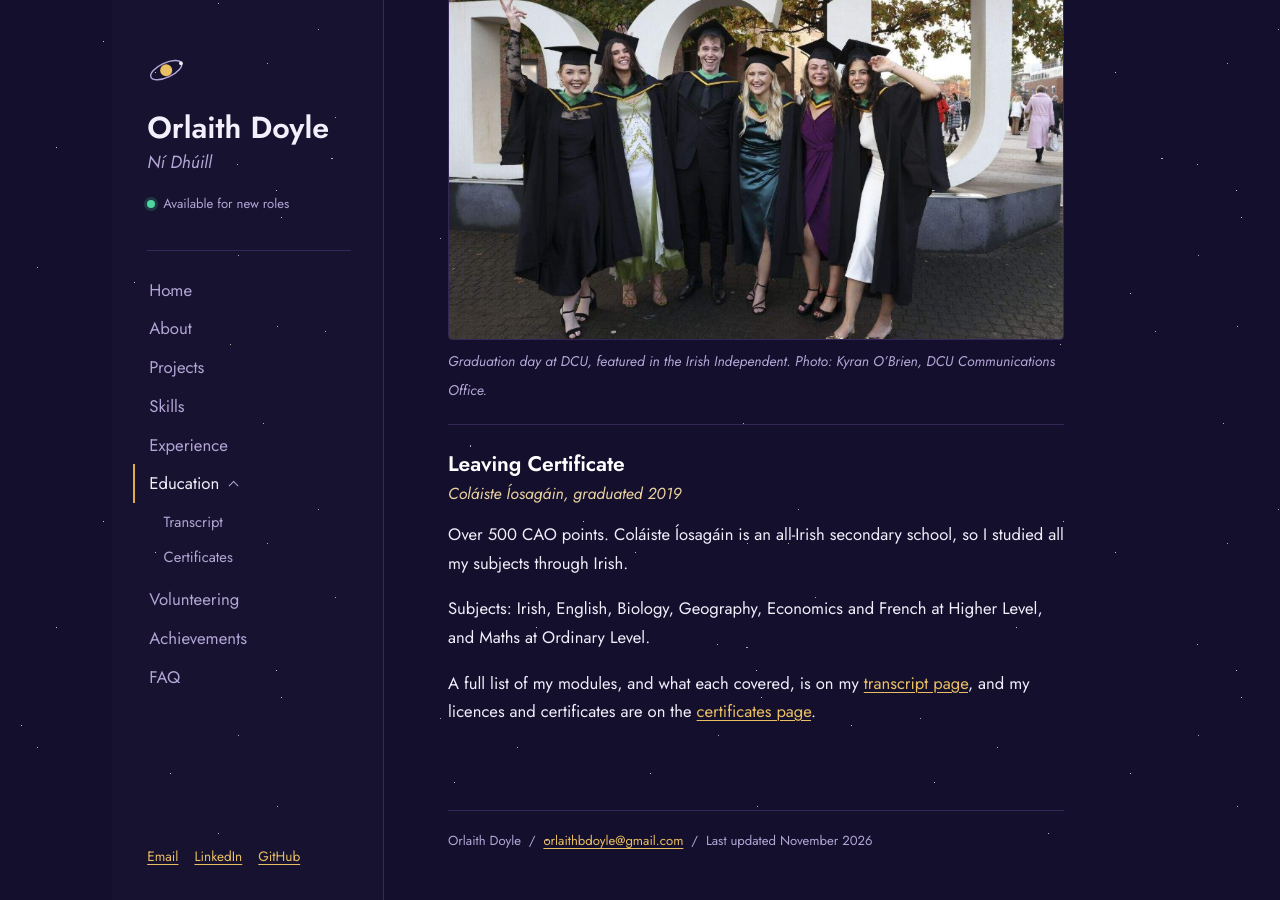
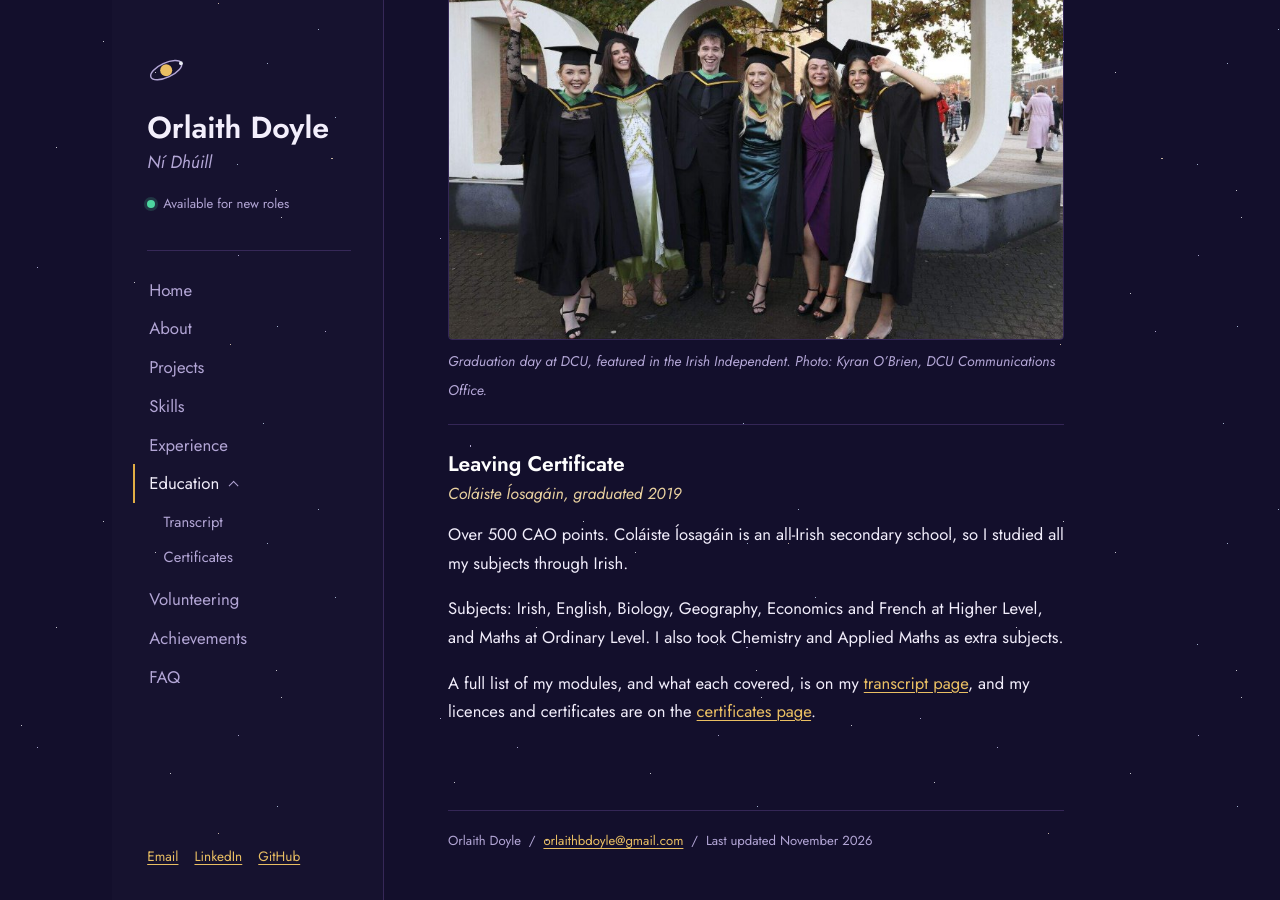
Before and after one commit to orlaithdoyle/orlaithdoyle.github.io, a Jekyll site: the page built from education.md, in a window 1280 px wide and 900 px high, scrolled down 637 px. Built offline with Jekyll 4.4.1, drawn with Linux system fonts in a browser that asks for light colours.

Commit message:
Add extra Leaving Cert subjects

```diff
--- a/education.md
+++ b/education.md
@@ -25,6 +25,6 @@ Second Class Honours, Grade 1. Final year thesis on modelling orbits and launch
 
 Over 500 CAO points. Coláiste Íosagáin is an all-Irish secondary school, so I studied all my subjects through Irish.
 
-Subjects: Irish, English, Biology, Geography, Economics and French at Higher Level, and Maths at Ordinary Level.
+Subjects: Irish, English, Biology, Geography, Economics and French at Higher Level, and Maths at Ordinary Level. I also took Chemistry and Applied Maths as extra subjects.
 
 A full list of my modules, and what each covered, is on my [transcript page](transcript.html), and my licences and certificates are on the [certificates page](certificates.html).
```
